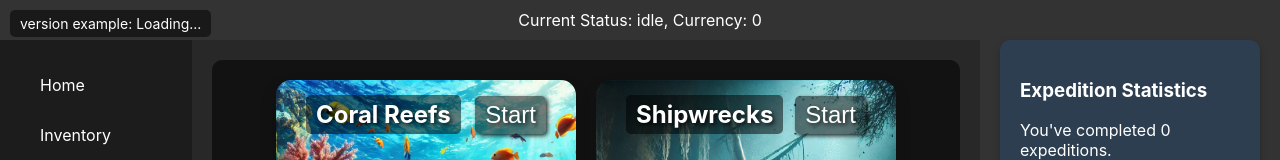
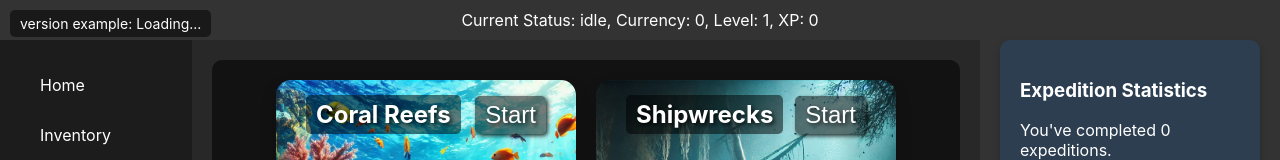
Before and after one commit to Fishbone-Aquatics/Aquarium-Capitalists, a React (Vite) app: page /expeditions in a window 1280 px wide. Shown: the top 160 px of the page. Built offline with nearby package versions, Linux system fonts and the light colour scheme; no server answers.

Commit message:
fix(inventory): display players name properly.
Along with a few general clean up / movement items, this address's the issue where after a refresh / reload of the game, the players name would disappear from the top of the players inventory.

```diff
--- a/src/components/CurrentStatus.jsx
+++ b/src/components/CurrentStatus.jsx
@@ -4,10 +4,12 @@ import { useSelector } from 'react-redux';
 const CurrentStatus = () => {
   const status = useSelector((state) => state.player.status);
   const currency = useSelector((state) => state.player.stats.currency);
+  const level = useSelector((state) => state.player.stats.level);
+  const xp = useSelector((state) => state.player.stats.xp);
 
   return (
     <div>
-      Current Status: {status}, Currency: {currency}
+      Current Status: {status}, Currency: {currency}, Level: {level}, XP: {xp}
     </div>
   );
 };
--- a/src/features/expeditions/expeditionZones.js
+++ b/src/features/expeditions/expeditionZones.js
@@ -8,9 +8,9 @@ const zones = [
     duration: 10, // seconds
     xpRange: [15, 25],
     lootDrops: [
-      { type: 'item', item: items.equipment.filter, chance: 0.000033 },
-      { type: 'item', item: items.equipment.spongeFilter, chance: 0.000033 },
-      { type: 'item', item: items.equipment.light, chance: 0.000033 },
+      { type: 'item', item: items.equipment.filter, chance: 0.00013 },
+      { type: 'item', item: items.equipment.spongeFilter, chance: 0.00093 },
+      { type: 'item', item: items.equipment.light, chance: 0.00093 },
       { type: 'currency', amountRange: [5, 10], chance: 0.2 },
     ],
     image: 'icons/expeditions/coralReef.png',
--- a/src/features/player/saveState.js
+++ b/src/features/player/saveState.js
@@ -20,6 +20,7 @@ export const saveState = (state) => {
 
     const serializedState = JSON.stringify({
       player: {
+        name: playerState.name,
         stats: playerState.stats,
         inventory: playerState.inventory,
         equipment: playerState.equipment,
--- a/src/pages/Inventory.jsx
+++ b/src/pages/Inventory.jsx
@@ -5,7 +5,7 @@ import '../styles/inventory.css';
 import InventorySlot from '../components/InventorySlot';
 
 const Inventory = () => {
-  const player = useSelector(state => state.player);
+  const player = useSelector((state) => state.player);
   const dispatch = useDispatch();
 
   return (
```
